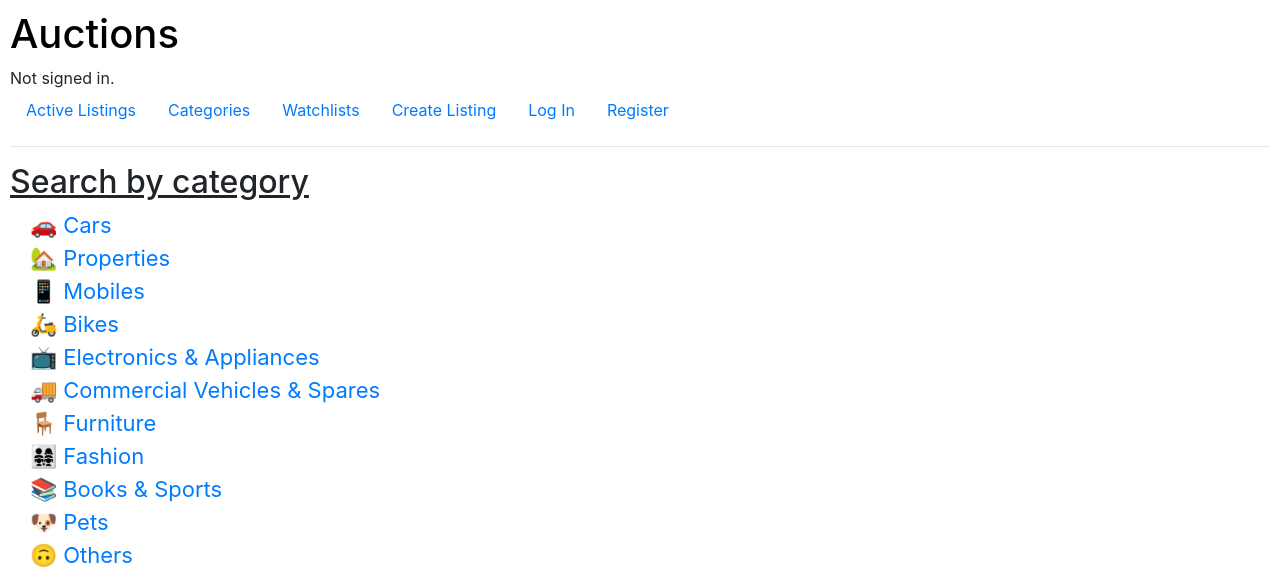
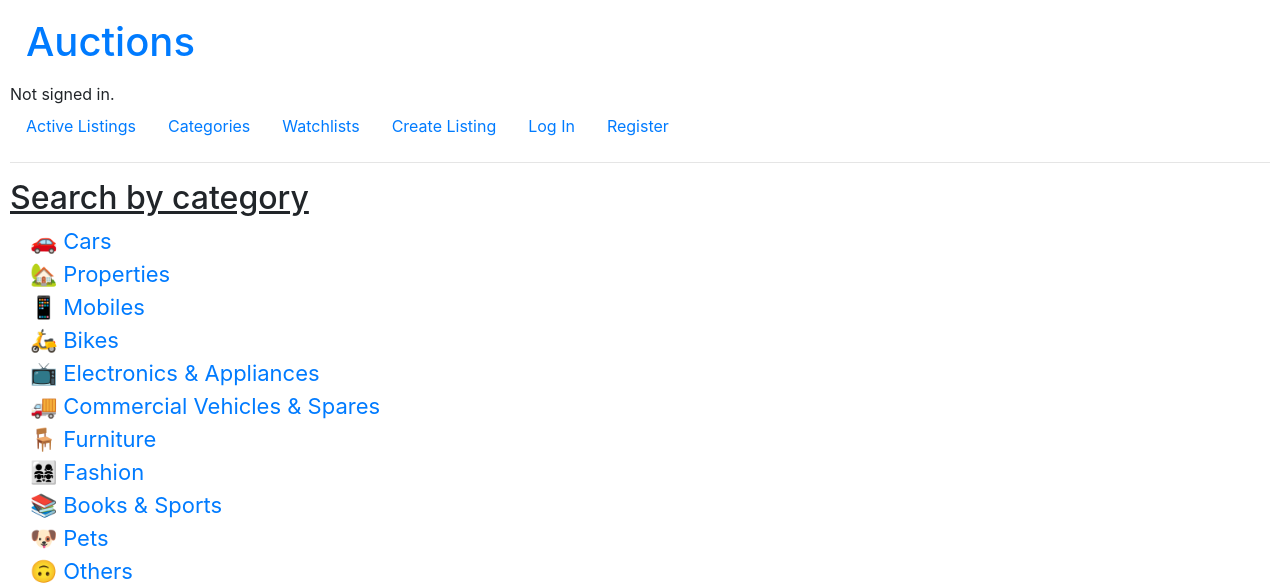
Before and after one commit to siva-mummadisetti/Auctions, a Django app: page /category in a window 1280 px wide. Shown: the top 583 px of the page. Run offline with Django 3.2, Linux system fonts and the light colour scheme; some libraries are stand-ins or nearby versions.

Commit message:
Update layout.html

```diff
--- a/auctions/templates/auctions/layout.html
+++ b/auctions/templates/auctions/layout.html
@@ -12,8 +12,8 @@
             {% endblock %}
     </head>
     <body>
-        <a style="color:black; padding:0;"  class="nav-link" href="{% url 'index' %}">
-            <h1>Auctions</h1>
+        <a class="nav-link" href="{% url 'index' %}">
+            <h1 id = "title">Auctions</h1>
         </a>
         <div>
             {% if user.is_authenticated %}
```
